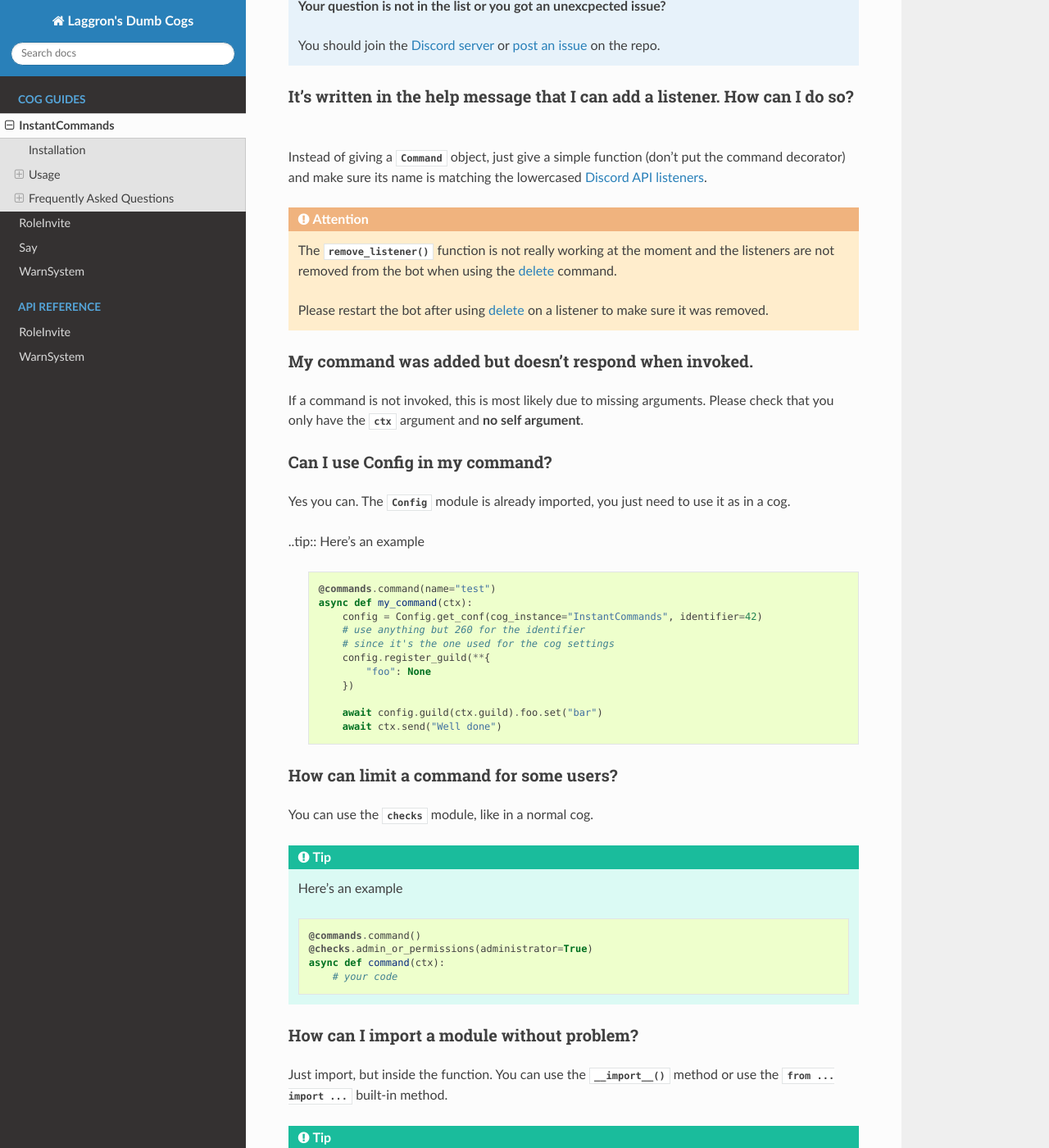
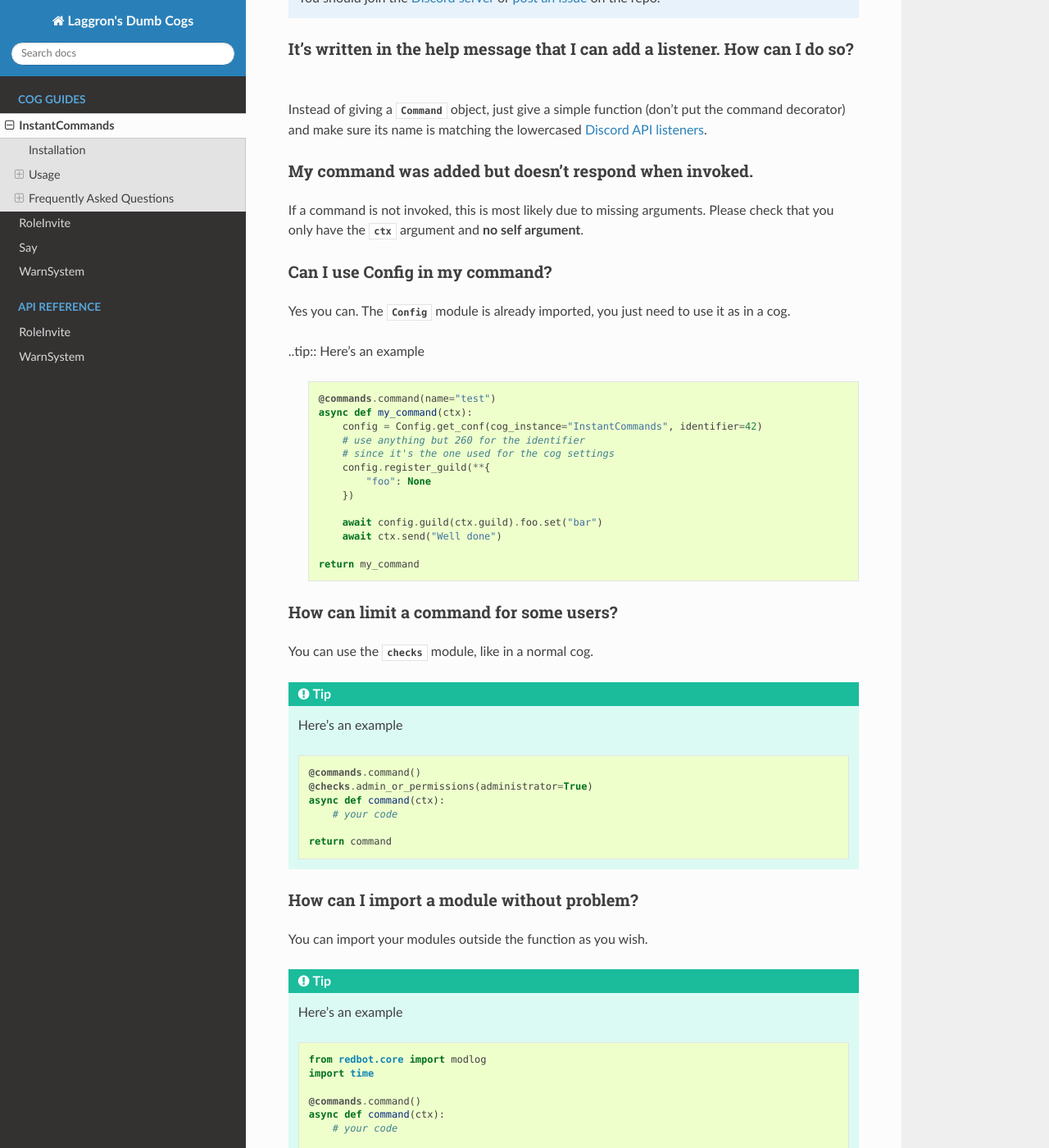
Before and after one commit to laggron42/Laggrons-Dumb-Cogs, a Sphinx documentation site: the page built from docs/instantcommands.rst, in a window 1280 px wide and 1400 px high, scrolled down 4337 px. Shown: the whole window at 82% size. Built offline with Sphinx 7.4.7 and the Read the Docs theme 2.0.0, drawn with Linux system fonts in a browser that asks for light colours; some of the changed text lies outside the part shown.

Commit message:
[Instantcmd] Update docs

```diff
--- a/docs/instantcommands.rst
+++ b/docs/instantcommands.rst
@@ -89,11 +89,15 @@ It can be a command (you will need to add the ``commands`` decorator) or a liste
             await ctx.send("You excepted to see your text, "
                             "but it was I, Dio!")
 
+        return command
+
     .. code-block:: python
 
         async def on_reaction_add(reaction, user):
             await reaction.message.add_reaction('❤')
             await message.channel.send("Here's some love for " + user.mention)
+
+        return on_reaction_add
 
 .. note::
 
@@ -137,12 +141,6 @@ instantcommad delete
 **Description**
 
 Remove an instant command or a listener from what you registered before.
-
-.. warning::
-
-    Listeners won't be removed from discord.py uneless you restart, since
-    their function to remove listeners doesn't seem to work. Restart the bot to make
-    sure the listener is well removed.
 
 **Arguments**
 
@@ -197,15 +195,6 @@ give a simple function (don't put the command decorator) and make sure
 its name is matching the lowercased `Discord API listeners
 <https://discordapp.com/developers/docs/topics/gateway#commands-and-events>`_.
 
-.. attention::
-
-    The :func:`~discord.ext.commands.remove_listener` function is not really
-    working at the moment and the listeners are not removed from the bot when
-    using the :ref:`delete <command-instantcommand-delete>` command.
-
-    Please restart the bot after using :ref:`delete
-    <command-instantcommand-delete>` on a listener to make sure it was removed.
-
 ~~~~~~~~~~~~~~~~~~~~~~~~~~~~~~~~~~~~~~~~~~~~~~~~~~~~~~
 My command was added but doesn't respond when invoked.
 ~~~~~~~~~~~~~~~~~~~~~~~~~~~~~~~~~~~~~~~~~~~~~~~~~~~~~~
@@ -237,6 +226,8 @@ you just need to use it as in a cog.
             await config.guild(ctx.guild).foo.set("bar")
             await ctx.send("Well done")
 
+        return my_command
+
 ~~~~~~~~~~~~~~~~~~~~~~~~~~~~~~~~~~~~~~~
 How can limit a command for some users?
 ~~~~~~~~~~~~~~~~~~~~~~~~~~~~~~~~~~~~~~~
@@ -252,22 +243,23 @@ You can use the :class:`~redbot.core.checks` module, like in a normal cog.
         async def command(ctx):
             # your code
 
+        return command
+
 ~~~~~~~~~~~~~~~~~~~~~~~~~~~~~~~~~~~~~~~~~~
 How can I import a module without problem?
 ~~~~~~~~~~~~~~~~~~~~~~~~~~~~~~~~~~~~~~~~~~
 
-Just import, but inside the function. You can use the :py:meth:`__import__`
-method or use the :py:const:`from ... import ...` built-in method.
+You can import your modules outside the function as you wish.
 
 .. tip:: Here's an example
 
     .. code-block:: python
 
+        from redbot.core import modlog
+        import time
+
         @commands.command()
         async def command(ctx):
+            # your code
 
-            from redbot.core import modlog
-            import time
-            __import__('random').randint
-
-            # your code
+        return command
```
